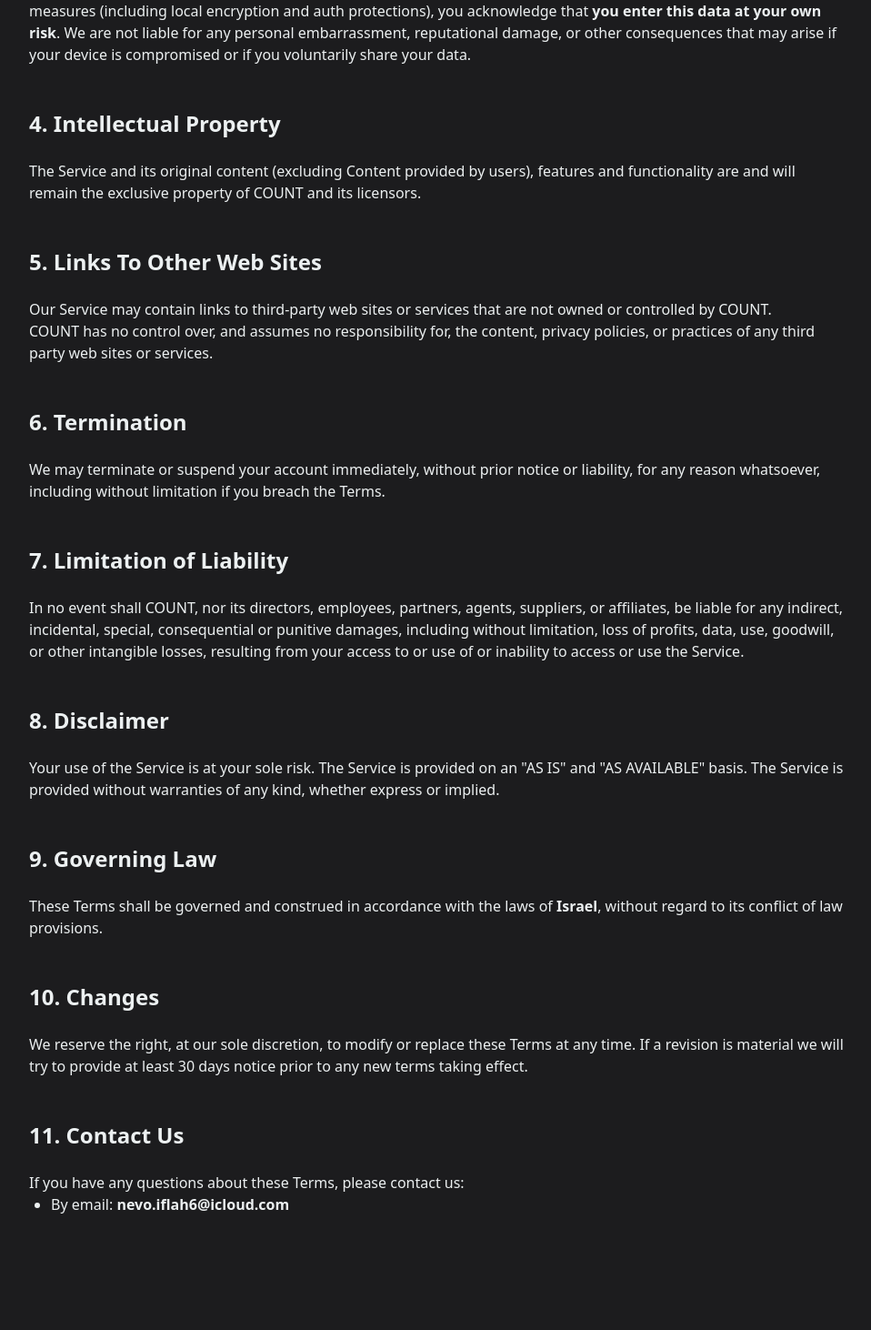
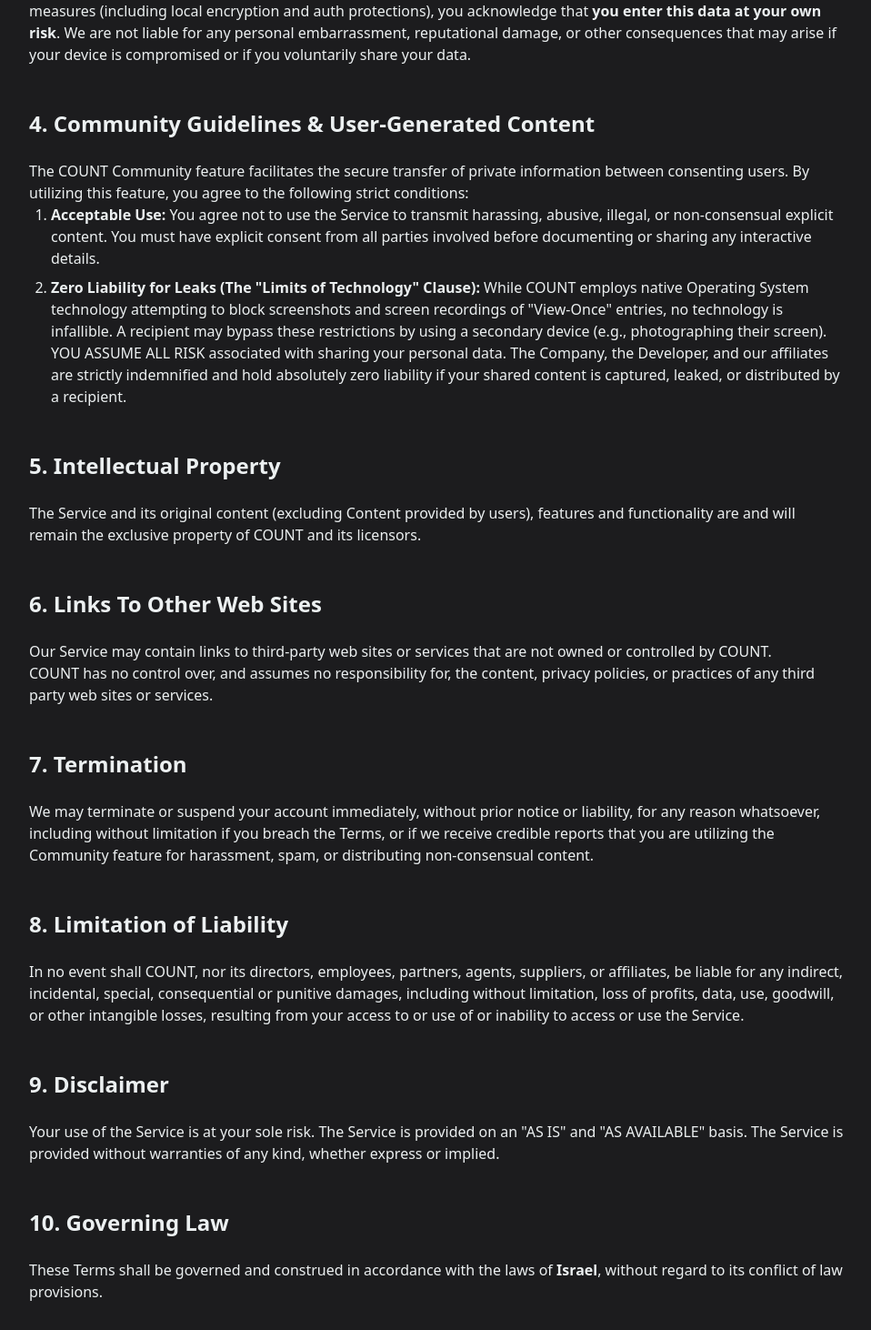
Before and after one commit to nevoiflah/BodyCount-Web, a Next.js app: page /terms-of-service in a window 1280 px wide. Shown: the part 988-2450 px from the top of the page at 91% size, without its empty margins (160-1118 px from the left). Built offline with nearby package versions, Linux system fonts and the light colour scheme.

Commit message:
feat: add community feature data sharing policies to privacy policy and terms of service.

```diff
--- a/src/app/privacy-policy/page.tsx
+++ b/src/app/privacy-policy/page.tsx
@@ -115,10 +115,21 @@
                     </motion.div>
 
                     <motion.div variants={fadeUp}>
-                        <h3 className="text-xl font-bold mt-8 mb-4">Retention & Transfer</h3>
+                        <h3 className="text-xl font-bold mt-8 mb-4">Retention of Your Personal Data</h3>
                         <p>
                             The Company will retain Your Personal Data only for as long as is necessary for the purposes set out in this Privacy Policy. We will retain and use Your Personal Data to the extent necessary to comply with our legal obligations, resolve disputes, and enforce our legal agreements and policies.
                         </p>
+                    </motion.div>
+
+                    <motion.div variants={fadeUp}>
+                        <h3 className="text-xl font-bold mt-8 mb-4">Data Sharing via the Community Feature (Opt-In)</h3>
+                        <p>
+                            If You explicitly opt-in to the COUNT "Community" feature, You acknowledge and consent to the transmission of your selected journal entries to other users ("Journalists") that You have approved. When You share an entry via the "View-Once" mechanism, the encrypted payload is temporarily stored on our servers solely for the purpose of delivery. Upon the recipient viewing and subsequently closing the entry, the data is permanently and irrevocably deleted ("burned") from our active database. We do not retain archives, caches, or logs of burned entries. We cannot control what a recipient does with the information once it is delivered to their device.
+                        </p>
+                    </motion.div>
+
+                    <motion.div variants={fadeUp}>
+                        <h3 className="text-xl font-bold mt-8 mb-4">Transfer of Your Personal Data</h3>
                         <p>
                             Your information, including Personal Data, is processed at the Company's operating offices and in any other places where the parties involved in the processing are located. It means that this information may be transferred to — and maintained on — computers located outside of Your state, province, country or other governmental jurisdiction where the data protection laws may differ from those from Your jurisdiction.
                         </p>
--- a/src/app/terms-of-service/page.tsx
+++ b/src/app/terms-of-service/page.tsx
@@ -80,14 +80,25 @@
                     </motion.div>
 
                     <motion.div variants={fadeUp}>
-                        <h2 className="text-2xl font-bold mt-12 mb-6">4. Intellectual Property</h2>
+                        <h2 className="text-2xl font-bold mt-12 mb-6">4. Community Guidelines & User-Generated Content</h2>
+                        <p>
+                            The COUNT Community feature facilitates the secure transfer of private information between consenting users. By utilizing this feature, you agree to the following strict conditions:
+                        </p>
+                        <ol className="list-decimal pl-6 space-y-2 mb-6">
+                            <li><strong>Acceptable Use:</strong> You agree not to use the Service to transmit harassing, abusive, illegal, or non-consensual explicit content. You must have explicit consent from all parties involved before documenting or sharing any interactive details.</li>
+                            <li><strong>Zero Liability for Leaks (The "Limits of Technology" Clause):</strong> While COUNT employs native Operating System technology attempting to block screenshots and screen recordings of "View-Once" entries, no technology is infallible. A recipient may bypass these restrictions by using a secondary device (e.g., photographing their screen). YOU ASSUME ALL RISK associated with sharing your personal data. The Company, the Developer, and our affiliates are strictly indemnified and hold absolutely zero liability if your shared content is captured, leaked, or distributed by a recipient.</li>
+                        </ol>
+                    </motion.div>
+
+                    <motion.div variants={fadeUp}>
+                        <h2 className="text-2xl font-bold mt-12 mb-6">5. Intellectual Property</h2>
                         <p>
                             The Service and its original content (excluding Content provided by users), features and functionality are and will remain the exclusive property of COUNT and its licensors.
                         </p>
                     </motion.div>
 
                     <motion.div variants={fadeUp}>
-                        <h2 className="text-2xl font-bold mt-12 mb-6">5. Links To Other Web Sites</h2>
+                        <h2 className="text-2xl font-bold mt-12 mb-6">6. Links To Other Web Sites</h2>
                         <p>
                             Our Service may contain links to third-party web sites or services that are not owned or controlled by COUNT.
                         </p>
@@ -97,42 +108,42 @@
                     </motion.div>
 
                     <motion.div variants={fadeUp}>
-                        <h2 className="text-2xl font-bold mt-12 mb-6">6. Termination</h2>
+                        <h2 className="text-2xl font-bold mt-12 mb-6">7. Termination</h2>
                         <p>
-                            We may terminate or suspend your account immediately, without prior notice or liability, for any reason whatsoever, including without limitation if you breach the Terms.
+                            We may terminate or suspend your account immediately, without prior notice or liability, for any reason whatsoever, including without limitation if you breach the Terms, or if we receive credible reports that you are utilizing the Community feature for harassment, spam, or distributing non-consensual content.
                         </p>
                     </motion.div>
 
                     <motion.div variants={fadeUp}>
-                        <h2 className="text-2xl font-bold mt-12 mb-6">7. Limitation of Liability</h2>
+                        <h2 className="text-2xl font-bold mt-12 mb-6">8. Limitation of Liability</h2>
                         <p>
                             In no event shall COUNT, nor its directors, employees, partners, agents, suppliers, or affiliates, be liable for any indirect, incidental, special, consequential or punitive damages, including without limitation, loss of profits, data, use, goodwill, or other intangible losses, resulting from your access to or use of or inability to access or use the Service.
                         </p>
                     </motion.div>
 
                     <motion.div variants={fadeUp}>
-                        <h2 className="text-2xl font-bold mt-12 mb-6">8. Disclaimer</h2>
+                        <h2 className="text-2xl font-bold mt-12 mb-6">9. Disclaimer</h2>
                         <p>
                             Your use of the Service is at your sole risk. The Service is provided on an "AS IS" and "AS AVAILABLE" basis. The Service is provided without warranties of any kind, whether express or implied.
                         </p>
                     </motion.div>
 
                     <motion.div variants={fadeUp}>
-                        <h2 className="text-2xl font-bold mt-12 mb-6">9. Governing Law</h2>
+                        <h2 className="text-2xl font-bold mt-12 mb-6">10. Governing Law</h2>
                         <p>
                             These Terms shall be governed and construed in accordance with the laws of <strong>Israel</strong>, without regard to its conflict of law provisions.
                         </p>
                     </motion.div>
 
                     <motion.div variants={fadeUp}>
-                        <h2 className="text-2xl font-bold mt-12 mb-6">10. Changes</h2>
+                        <h2 className="text-2xl font-bold mt-12 mb-6">11. Changes</h2>
                         <p>
                             We reserve the right, at our sole discretion, to modify or replace these Terms at any time. If a revision is material we will try to provide at least 30 days notice prior to any new terms taking effect.
                         </p>
                     </motion.div>
 
                     <motion.div variants={fadeUp}>
-                        <h2 className="text-2xl font-bold mt-12 mb-6">11. Contact Us</h2>
+                        <h2 className="text-2xl font-bold mt-12 mb-6">12. Contact Us</h2>
                         <p>If you have any questions about these Terms, please contact us:</p>
                         <ul className="list-disc pl-6 mb-12">
                             <li>By email: <strong>nevo.iflah6@icloud.com</strong></li>
```
